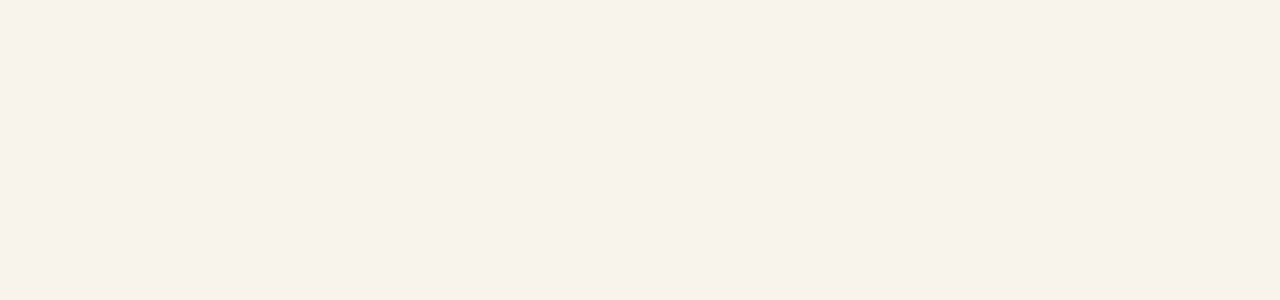
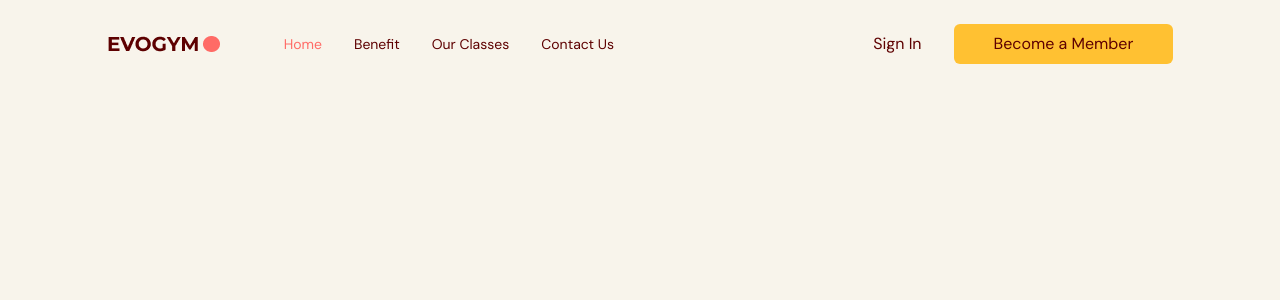
Before and after one commit to rifkymol/gym-typescript, a React (Vite) app: page / in a window 1280 px wide. Shown: the top 300 px of the page. Built offline with nearby package versions, Linux system fonts and the light colour scheme.

Commit message:
navbar part

```diff
--- a/src/App.tsx
+++ b/src/App.tsx
@@ -1,7 +1,31 @@
+import Navbar from "@/scenes/navbar";
+import { useEffect, useState } from "react";
+import { SelectedPage } from "@/shared/type";
+
 function App() {
+  const [selectedPage, setSelectedPage] = useState<SelectedPage>(SelectedPage.Home);
+  const [isTopOfPage, setIsTopOfPage] = useState<boolean>(true);
+
+  useEffect(() => {
+    const handleScroll = () => {
+      if (window.scrollY === 0) {
+        setIsTopOfPage(true);
+        setSelectedPage(SelectedPage.Home);
+      }else {
+        setIsTopOfPage(true);
+      }
+    }
+    window.addEventListener("scroll", handleScroll);
+    return () => window.removeEventListener("scroll", handleScroll);
+  }, [])
+
   return (
     <div className="app bg-gray-20">
-
+      <Navbar
+        isTopOfPage={isTopOfPage}
+        selectedPage={selectedPage}
+        setSelectedPage={setSelectedPage}
+      />
     </div>
   )
 }
--- /dev/null
+++ b/src/hooks/useMediaQuery.ts
@@ -0,0 +1,24 @@
+import { useState, useEffect } from "react";
+
+/**
+ * Purpose of this hook
+ * to Pass in minimum width of string and give us(dev) boolean
+ * @return @boolean
+ */
+const useMediaQuery = (query: string) => {
+  const [matches, setMatches] = useState(false);
+
+  useEffect(() => {
+    const media = window.matchMedia(query);
+    if (media.matches !== matches) {
+      setMatches(media.matches);
+    }
+    const listener = () => setMatches(media.matches);
+    window.addEventListener("resize", listener);
+    return () => window.removeEventListener("resize", listener);
+  }, [matches, query]);
+
+  return matches;
+};
+
+export default useMediaQuery;
--- /dev/null
+++ b/src/scenes/navbar/Link.tsx
@@ -0,0 +1,24 @@
+import { SelectedPage } from "@/shared/type";
+import AnchorLink from "react-anchor-link-smooth-scroll"
+
+type Props = {
+  page: string;
+  selectedPage: SelectedPage;
+  setSelectedPage: (value: SelectedPage) => void
+}
+
+const Link = ({ page, selectedPage, setSelectedPage }: Props) => {
+  const lowerCasePage = page.toLowerCase().replace(/ /g, "") as SelectedPage;
+
+  return (
+    <AnchorLink
+      className={`${selectedPage === lowerCasePage ? "text-primary-500" : ""} transition duration-500 hover:text-primary-300`}
+      href={`#${lowerCasePage}`}
+      onClick={() => setSelectedPage(lowerCasePage)}
+    >
+      {page}
+    </AnchorLink>
+  )
+}
+
+export default Link
--- a/src/scenes/navbar/index.tsx
+++ b/src/scenes/navbar/index.tsx
@@ -0,0 +1,107 @@
+import { useState } from "react";
+import { Bars3Icon, XMarkIcon } from "@heroicons/react/20/solid";
+import Logo from "@/assets/Logo.png";
+import Link from "./Link";
+import { SelectedPage } from "@/shared/type";
+import useMediaQuery from "@/hooks/useMediaQuery";
+import ActionButton from "@/shared/ActionButton";
+
+type Props = {
+  isTopOfPage: boolean;
+  selectedPage: SelectedPage;
+  setSelectedPage: (value: SelectedPage) => void
+}
+
+const Navbar = ({ isTopOfPage, selectedPage, setSelectedPage }: Props) => {
+  const flexBetween = "flex items-center justify-between";
+  const [isMenuToggled, setIsMenuToggled] = useState<boolean>(false);
+  const isAboveMediumScreens = useMediaQuery("(min-width: 1060px)");
+  const navbarBackground = isTopOfPage ? "" : "bg-primary-100 drop-shadow"
+
+  return <nav>
+    <div className={`${navbarBackground} ${flexBetween} fixed top-0 z-30 w-full py-6`}>
+      <div className={`${flexBetween} mx-auto w-5/6`}>
+        <div className={`${flexBetween} w-full gap-16`}>
+          {/** Left Side */}
+          <img src={Logo} alt="logo" />
+
+          {/** Right Side */}
+          {isAboveMediumScreens ? (
+            <div className={`${flexBetween} w-full`}>
+              <div className={`${flexBetween} gap-8 text-sm`}>
+                <Link
+                  page="Home"
+                  selectedPage={selectedPage}
+                  setSelectedPage={setSelectedPage}
+                />
+                <Link
+                  page="Benefit"
+                  selectedPage={selectedPage}
+                  setSelectedPage={setSelectedPage}
+                />
+                <Link
+                  page="Our Classes"
+                  selectedPage={selectedPage}
+                  setSelectedPage={setSelectedPage}
+                />
+                <Link
+                  page="Contact Us"
+                  selectedPage={selectedPage}
+                  setSelectedPage={setSelectedPage}
+                />
+              </div>
+              <div className={`${flexBetween} gap-8`}>
+                <p>Sign In</p>
+                <ActionButton setSelectedPage={setSelectedPage}>Become a Member</ActionButton>
+              </div>
+            </div>
+            ) : (
+              <button
+                className="rounded-full bg-secondary-500 p-2"
+                onClick={() => setIsMenuToggled(!isMenuToggled)}
+              >
+                <Bars3Icon className="h-6 w-6 text-white" />
+              </button>
+            )}
+        </div>
+      </div>
+    </div>
+
+    {/* MOBILE MENU MODAL */}
+    {!isAboveMediumScreens && isMenuToggled && (
+      <div className="fixed right-0 bottom-0 z-40 h-full w-[300px] bg-primary-100 drop-shadow-xl">
+        {/* CLOSE ICON */}
+        <div className="flex justify-end p-12">
+          <button onClick={() => setIsMenuToggled(!isMenuToggled)}>
+            <XMarkIcon className="h-6 w-6 text-gray-400" />
+          </button>
+        </div>
+        {/* MENU ITEMS */}
+        <div className="ml-[33%] flex flex-col gap-10 text-2xl">
+          <Link
+            page="Home"
+            selectedPage={selectedPage}
+            setSelectedPage={setSelectedPage}
+          />
+          <Link
+            page="Benefit"
+            selectedPage={selectedPage}
+            setSelectedPage={setSelectedPage}
+          />
+          <Link
+            page="Our Classes"
+            selectedPage={selectedPage}
+            setSelectedPage={setSelectedPage}
+          />
+          <Link
+            page="Contact Us"
+            selectedPage={selectedPage}
+            setSelectedPage={setSelectedPage}
+          />
+        </div>
+      </div>
+    )}
+  </nav>
+}
+
+export default Navbar;
--- /dev/null
+++ b/src/shared/ActionButton.tsx
@@ -0,0 +1,22 @@
+import React from "react"
+import AnchorLink from "react-anchor-link-smooth-scroll"
+import { SelectedPage } from "./type";
+
+type Props = {
+  children: React.ReactNode;
+  setSelectedPage: (value: SelectedPage) => void;
+}
+
+const ActionButton = ({ children, setSelectedPage }: Props) => {
+  return (
+    <AnchorLink
+      className="rounded-md bg-secondary-500 px-10 py-2 hover:bg-primary-500 hover:text-white"
+      onClick={() => setSelectedPage(SelectedPage.ContactUs)}
+      href={`#${SelectedPage.ContactUs}`}
+    >
+      {children}
+    </AnchorLink>
+  )
+}
+
+export default ActionButton
--- /dev/null
+++ b/src/shared/type.ts
@@ -0,0 +1,6 @@
+export enum SelectedPage {
+  Home = "home",
+  Benefits = "benefits",
+  OurClasses = "ourclasses",
+  ContactUs = "contactus"
+}
```
